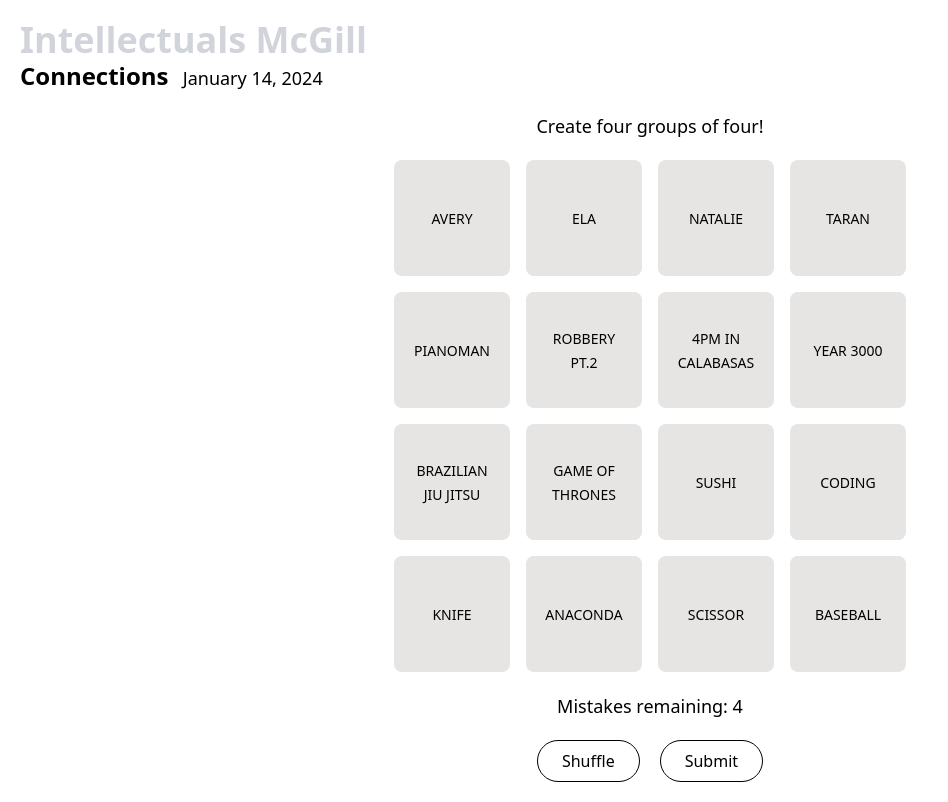
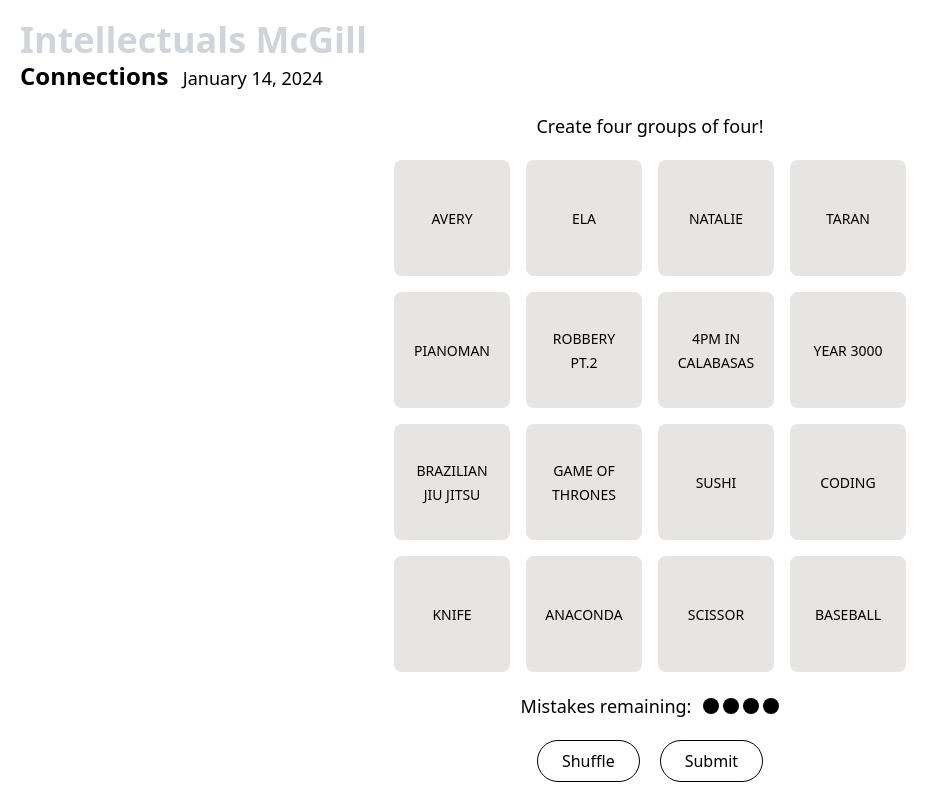
Before and after one commit to Nginearing/kakutropos-parjat, a React (Create React App) app: page / in a window 1280 px wide. Shown: the whole page, without its empty margins (0-948 px from the left). Built offline with nearby package versions, Linux system fonts and the light colour scheme.

Commit message:
more changes

```diff
--- a/src/components/Grid.js
+++ b/src/components/Grid.js
@@ -159,6 +159,28 @@
   };
 
 
+  const MistakesRemaining = ({ mistakes }) => {
+    const totalMistakesAllowed = 4;
+    // Calculate the index from which the circles should be visible (black)
+    const firstVisibleCircleIndex = totalMistakesAllowed - mistakes;
+
+    return (
+      <div className="flex items-center text-center text-lg mb-5">
+        <span className="mr-2">Mistakes remaining:</span>
+        {[...Array(totalMistakesAllowed)].map((_, index) => (
+          <div
+            key={index}
+            className={`ml-1 w-4 h-4 rounded-full ${
+              index >= firstVisibleCircleIndex ? 'bg-transparent' : 'bg-black'
+            }`}
+          />
+        ))}
+      </div>
+    );
+  };
+
+
+
 
 
   return (
@@ -196,7 +218,7 @@
             ))}
           </div>
 
-          <div className="text-center text-lg mb-5">Mistakes remaining: {4 - mistakes}</div>
+          <MistakesRemaining mistakes={mistakes} />
 
           <div className="flex justify-center items-center space-x-5 text-black">
             <button
```
